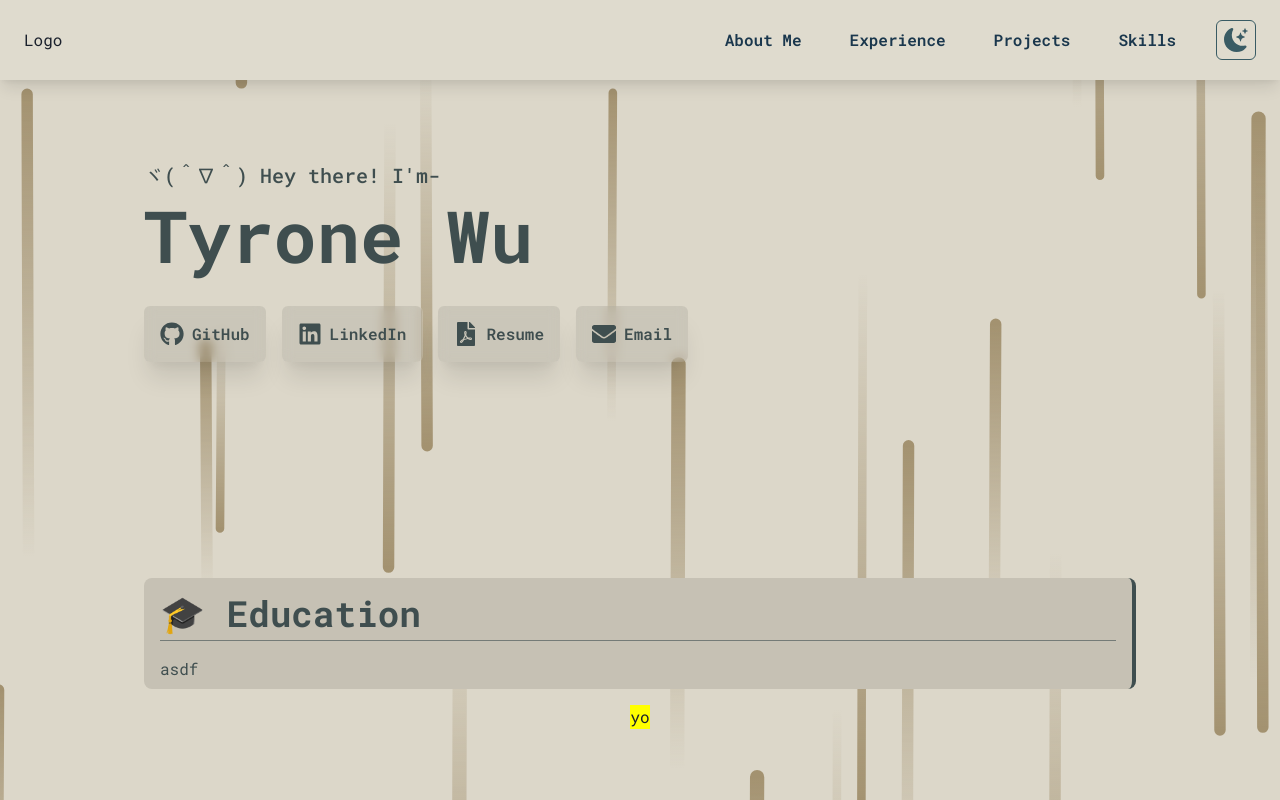
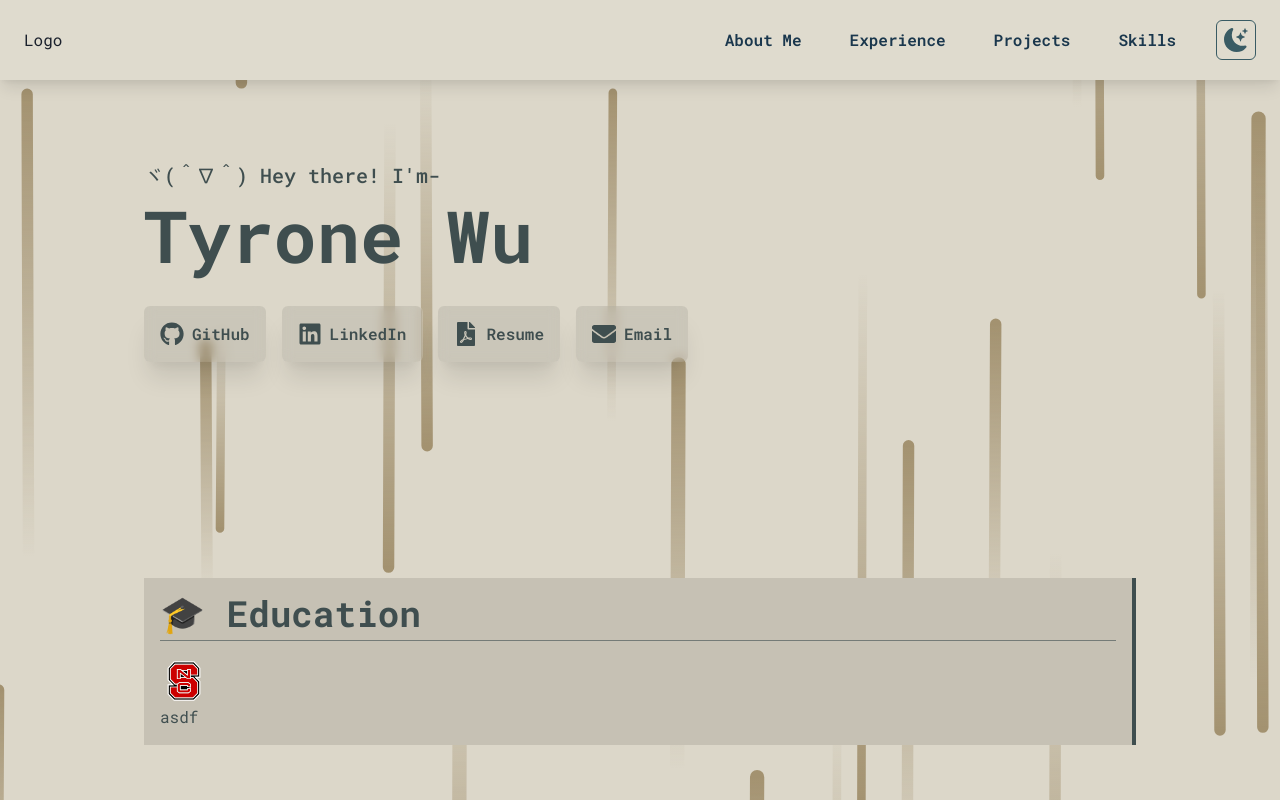
Before and after one commit to tyrone-wu/tyrone-wu.github.io, a Next.js app: page / in a window 1280 px wide. Built offline with nearby package versions, Linux system fonts and the light colour scheme.

Commit message:
added school and heckpoint

```diff
--- a/src/components/AboutMe/Education.tsx
+++ b/src/components/AboutMe/Education.tsx
@@ -1,4 +1,4 @@
-import { Box, Flex, SlideFade, Text } from "@chakra-ui/react";
+import { Box, Image, SlideFade, Text } from "@chakra-ui/react";
 
 import Card from "../Card";
 
@@ -10,12 +10,29 @@ export default function Education({ textColor }: Props) {
   return (
     <Box marginTop={52}>
       <SlideFade in transition={{ enter: { delay: 1.1 } }}>
-        <Card textColor={textColor} emoji="🎓" title="Education" >
-          <Text>
-            asdf
-          </Text>
+        <Card textColor={textColor} title="🎓 Education">
+          <EducationBody />
         </Card>
       </SlideFade>
     </Box>
   );
 };
+
+function EducationBody() {
+  return (
+    <>
+
+      <Image
+        src="/assets/NCSU_logo.svg"
+        alt="NCSU Logo"
+        padding={1}
+        borderRadius="md"
+        // backgroundColor="white"
+        boxSize={12}
+      />
+      <Text>
+        asdf
+      </Text>
+    </>
+  );
+};
--- a/src/components/Card.tsx
+++ b/src/components/Card.tsx
@@ -2,19 +2,17 @@ import { Box, Flex, useColorModeValue, Text, Divider } from "@chakra-ui/react";
 
 interface Props {
   textColor: string;
-  emoji: string;
   title: string;
   children: React.ReactNode | JSX.Element | JSX.Element[];
 }
 
-export default function Card({ textColor, emoji, title, children }: Props) {
+export default function Card({ textColor, title, children }: Props) {
   const bgColor = useColorModeValue("fallShade.1", "fall.2");
   const accentColor = useColorModeValue(textColor, "winter.0");
 
   return (
     <Box
       backgroundColor={bgColor}
-      borderRadius="lg"
       borderColor={accentColor}
       textColor={textColor}
       borderRightWidth={4}
@@ -22,11 +20,11 @@ export default function Card({ textColor, emoji, title, children }: Props) {
       <Flex
         marginX={4}
         marginY={2}
-        paddingBottom={2}
+        paddingBottom={4}
         direction="column"
       >
         <Text textStyle="h1" marginTop={2}>
-          {emoji} {title}
+          {title}
         </Text>
 
         <Divider borderColor={textColor} marginBottom={4} />
--- a/src/pages/index.tsx
+++ b/src/pages/index.tsx
@@ -34,9 +34,9 @@ export default function Home() {
         <Layout>
           <AboutMe />
 
-          <Box  backgroundColor="yellow" >
+          {/* <Box  backgroundColor="yellow" >
             yo
-          </Box>
+          </Box> */}
 
         </Layout>
       </Box>
```
Also changed, not shown: public/assets/NCSU_logo.svg (added).
